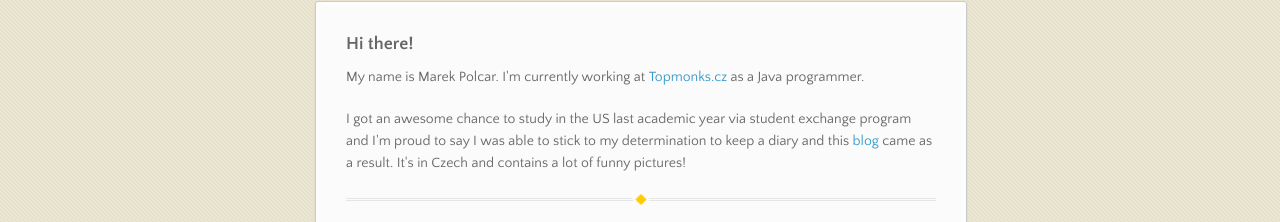
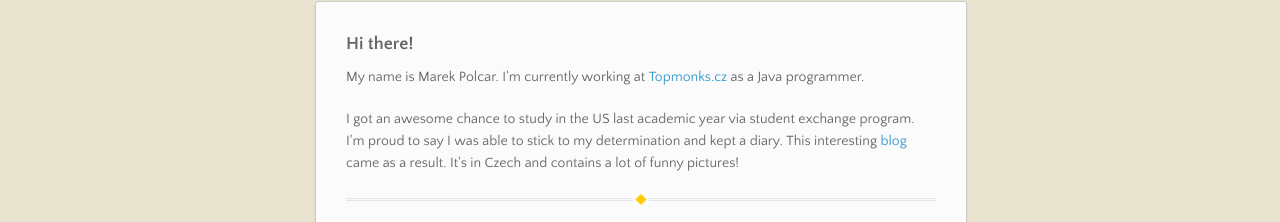
Before and after one commit to cilf/cilf.github.io, a plain HTML site: page index.html in a window 1280 px wide. Shown: the part 189-411 px from the top of the page. Drawn offline with nearby package versions, Linux system fonts and the light colour scheme.

Commit message:
rewording

```diff
--- a/index.html
+++ b/index.html
@@ -39,7 +39,7 @@
 <p>My name is Marek Polcar. I'm currently working at <a href="http://www.topmonks.cz/en/" title="Topmonks">Topmonks.cz</a> as a Java programmer.</p>
 
 <p>
-I got an awesome chance to study in the US last academic year via student exchange program and I'm proud to say I was able to stick to my determination to keep a diary and this <a href="http://utep.cilf.cz" title="cilf v Americe">blog</a> came as a result. It's in Czech and contains a lot of funny pictures!
+I got an awesome chance to study in the US last academic year via student exchange program. I'm proud to say I was able to stick to my determination and kept a diary. This interesting <a href="http://utep.cilf.cz" title="cilf v Americe">blog</a> came as a result. It's in Czech and contains a lot of funny pictures!
 </p>
 
 <hr>
```
